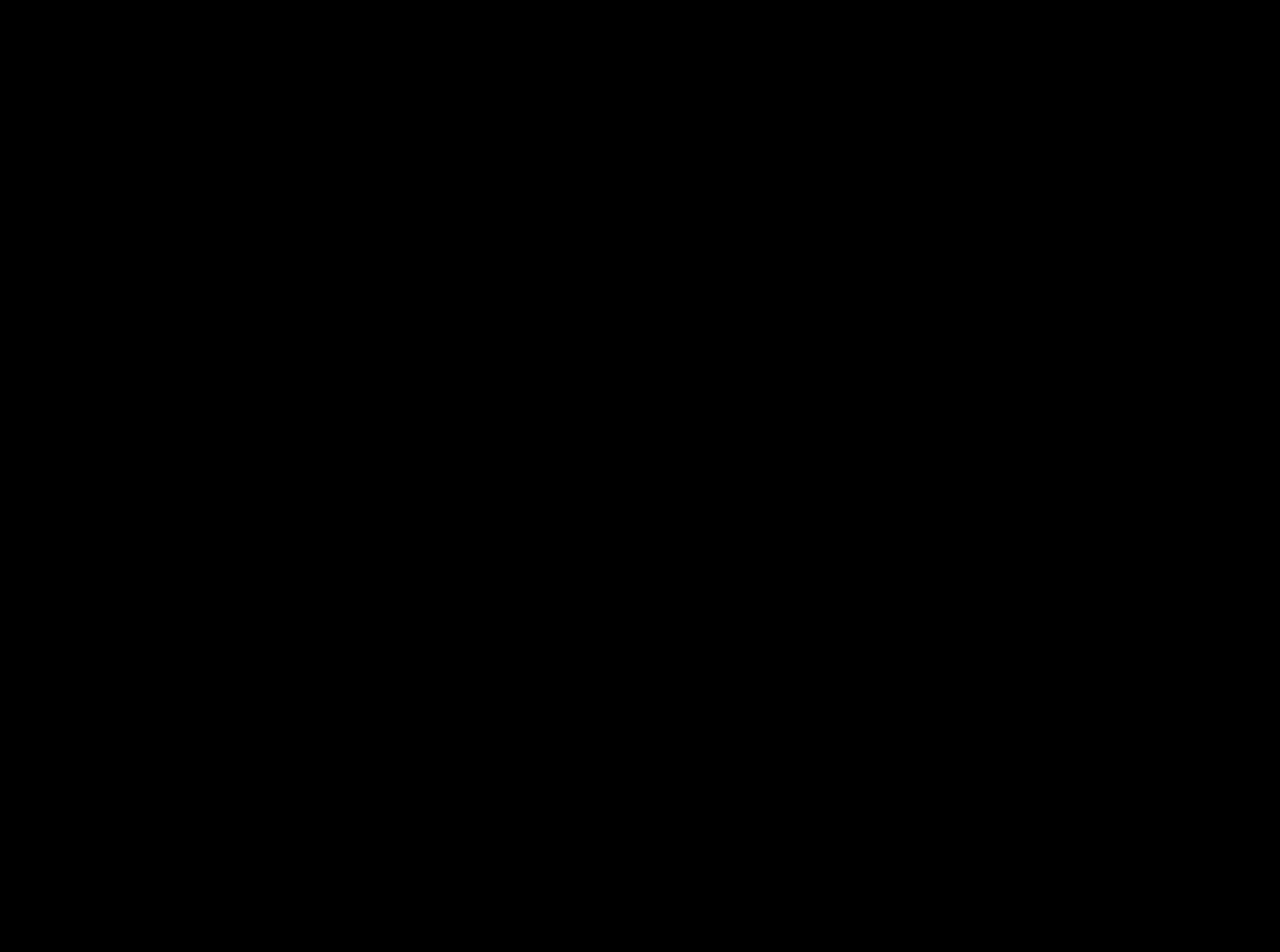
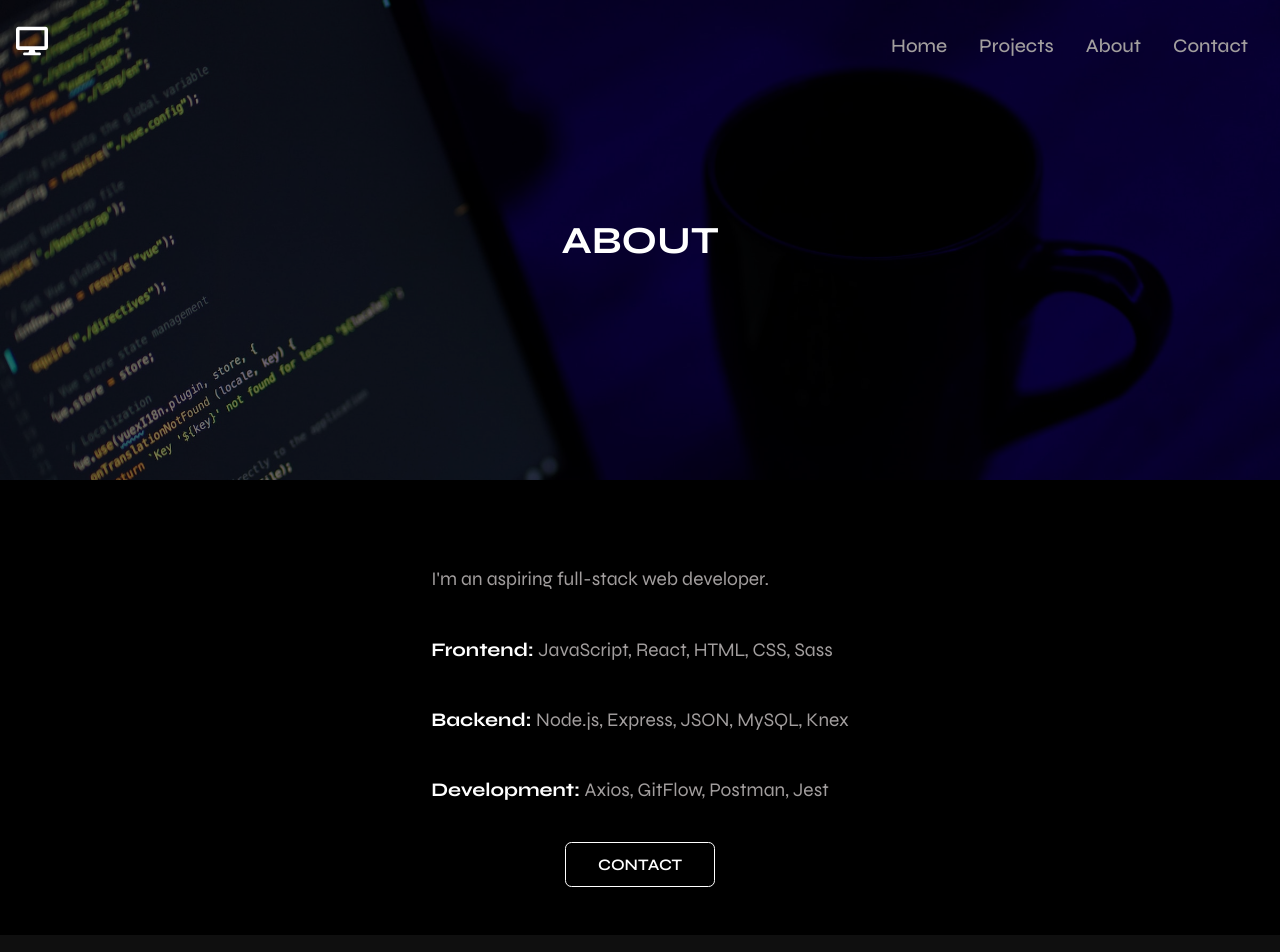
Before and after one commit to maggiekami/portfolio, a React (Create React App) app: page /about in a window 1280 px wide. Before the commit this address had no page. Shown: the top 952 px of the page. Before the commit the page ends 800 px from the top, so only its background shows below. Built offline with nearby package versions, Linux system fonts and the light colour scheme.

Commit message:
change card

```diff
--- a/src/App.js
+++ b/src/App.js
@@ -1,6 +1,6 @@
 import "./index.css";
 import Home from "./routes/Home";
-// import About from "./routes/About";
+import About from "./routes/About";
 import Project from "./routes/Project";
 import Contact from "./routes/Contact";
 
@@ -11,6 +11,7 @@ function App() {
     <>
       <Routes>
         <Route path="/" element={<Home />} />
+        <Route path="/about" element={<About />} />
         <Route path="/project" element={<Project />} />
         <Route path="/contact" element={<Contact />} />
       </Routes>
--- /dev/null
+++ b/src/components/AboutContent.js
@@ -0,0 +1,36 @@
+import "./AboutContentStyles.css";
+
+import React from "react";
+import { Link } from "react-router-dom";
+// import React1 from "../assets/react1.jpg";
+// import React2 from "../assets/react2.webp";
+
+const AboutContent = () => {
+  return (
+    <div className="about">
+      <div className="left">
+        <p>I'm an aspiring full-stack web developer.</p>
+
+        <p>
+          <span className="tech">Frontend: </span> JavaScript, React, HTML, CSS,
+          Sass
+        </p>
+        <p>
+          <span className="tech">Backend: </span>Node.js, Express, JSON, MySQL,
+          Knex
+        </p>
+        <p>
+          <span className="tech">Development: </span>Axios, GitFlow, Postman,
+          Jest
+        </p>
+      </div>
+      <div className="btn-container">
+        <Link to="/contact">
+          <button className="btn">Contact</button>
+        </Link>
+      </div>
+    </div>
+  );
+};
+
+export default AboutContent;
--- /dev/null
+++ b/src/components/AboutContentStyles.css
@@ -0,0 +1,57 @@
+.about {
+  width: 100%;
+  margin: 3rem 0;
+  display: flex;
+  flex-direction: column;
+  align-items: center;
+  justify-content: center;
+  flex-wrap: wrap;
+  height: 100%;
+}
+
+.about .left {
+  text-align: center;
+  margin: auto;
+  padding: 1rem;
+  /* max-width: 350px; */
+}
+.about .left p {
+  margin: 1.2rem 0;
+  line-height: 2rem;
+  text-align: left;
+}
+
+.tech {
+  font-weight: bold;
+  color: #fff;
+}
+
+.about .right {
+  max-width: 700px;
+}
+
+.right .img-container {
+  display: grid;
+  grid-template-columns: repeat(12, 1fr);
+  position: relative;
+  align-items: center;
+  text-align: center;
+}
+
+.right .img {
+  max-width: 90%;
+  border: 1px solid #333;
+}
+
+.right .top {
+  grid-column: 1 / span 8;
+  grid-row: 1;
+  padding-top: 20%;
+  z-index: 6;
+}
+
+.right .bottom {
+  grid-column: 4 / -1;
+  grid-row: 1;
+  z-index: 5;
+}
--- a/src/components/HeroImg2Styles.css
+++ b/src/components/HeroImg2Styles.css
@@ -25,6 +25,7 @@
   flex-direction: column;
   justify-content: center;
   align-items: center;
+  margin-bottom: 1.2rem;
 }
 
 .hero-img h1 {
--- a/src/components/HeroImgStyles.css
+++ b/src/components/HeroImgStyles.css
@@ -19,7 +19,7 @@
   top: 0;
   left: 0;
   background-color: #000;
-  opacity: 0.8;
+  opacity: 0.5;
 }
 
 .hero {
--- a/src/components/Navbar.js
+++ b/src/components/Navbar.js
@@ -32,7 +32,7 @@ const Navbar = () => {
           <Link to="/">Home</Link>
         </li>
         <li>
-          <Link to="/project">Project</Link>
+          <Link to="/project">Projects</Link>
         </li>
         <li>
           <Link to="/about">About</Link>
--- a/src/components/NavbarStyles.css
+++ b/src/components/NavbarStyles.css
@@ -33,6 +33,10 @@
   display: none;
 }
 
+.hamburger:hover {
+  cursor: pointer;
+}
+
 @media screen and (max-width: 1040px) {
   .nav-menu {
     flex-direction: column;
--- a/src/components/WorkCardData.js
+++ b/src/components/WorkCardData.js
@@ -18,7 +18,7 @@ const ProjectCardData = [
   {
     imgsrc: project3,
     title: "Bandsite",
-    text: "Multi-page dynamic website for a music band. HTML, Sass (BEM), JavaScript. Responsive design (Flexbox). API HTTP requests (Axios, Postman).",
+    text: "Multi-page dynamic website. HTML, Sass (BEM), JavaScript. Responsive design (Flexbox). API HTTP requests (Axios, Postman).",
     view: "live",
   },
 ];
--- a/src/components/WorkCardStyles.css
+++ b/src/components/WorkCardStyles.css
@@ -8,29 +8,32 @@
   margin: auto;
   display: grid;
   grid-template-columns: repeat(3, 1fr);
-  grid-gap: 40px;
+  grid-gap: 4.5rem;
   padding-bottom: 5rem;
   margin: 2rem auto;
 }
 
 .project-card {
-  background: #131212;
+  /* background: #131212; */
+  /* background: #09091a; */
+  background: #080815;
   padding: 1.2rem 1rem;
   /* box-shadow: 10px 10px rgba(43, 42, 117, 0.3); */
-  box-shadow: 10px 10px rgba(112, 112, 153, 0.3);
+  /* box-shadow: 10px 10px rgba(112, 112, 153, 0.3); */
+  box-shadow: 8px 10px 2px 2px rgba(89, 89, 176, 0.166);
   border-radius: 5px;
 }
 
-/* .project-card:hover {
-  /* border: 1px solid rgba(29, 28, 113, 0.3); */
-/* box-shadow: 20px 20px rgba(128, 127, 204, 0.3); */
-/* } */
+.project-card:hover {
+  border: 1px solid rgba(29, 28, 113, 0.3);
+  box-shadow: 20px 20px rgba(128, 127, 204, 0.3);
+}
 
 .project-card img {
   width: 100%;
 }
 .project-title {
-  color: #fff;
+  color: #f0f0f0d1;
   padding: 1rem 0;
   font-weight: 500;
   margin: 1.5rem auto;
--- a/src/index.css
+++ b/src/index.css
@@ -23,7 +23,7 @@ h1 {
   color: #fff;
 }
 
-/* h1, */
+h2,
 h4,
 p,
 a {
@@ -63,7 +63,9 @@ ul {
 .btn-projects {
   font-weight: 400;
   background: rgba(9, 8, 78, 0.5);
-  border: 1px solid rgba(7, 6, 117, 0.5);
+  /* border: 1px solid rgba(7, 6, 117, 0.5); */
+  /* border: 1px solid rgba(99, 99, 137, 0.168); */
+  border: 1.5px solid black;
   color: rgb(162, 158, 158);
 
   /* border: 1px solid #f0f0f0; */
@@ -71,9 +73,11 @@ ul {
 
 .btn:hover {
   background-color: rgba(34, 32, 112, 0.5);
+  border: transparent;
   color: #fff;
   /* box-shadow: 5px 5px rgba(94, 91, 189, 0.5); */
-  box-shadow: 5px 5px rgba(112, 112, 153, 0.3);
+  /* box-shadow: 5px 5px rgba(112, 112, 153, 0.3); */
+  box-shadow: 5px 5px rgba(89, 89, 176, 0.166);
 
   /* transition: 0.3s; */
 
--- /dev/null
+++ b/src/routes/About.js
@@ -0,0 +1,19 @@
+import React from "react";
+
+import Navbar from "../components/Navbar";
+import Footer from "../components/Footer";
+import HeroImg2 from "../components/HeroImg2";
+import AboutContent from "../components/AboutContent";
+
+const About = () => {
+  return (
+    <div>
+      <Navbar />
+      <HeroImg2 heading="ABOUT" />
+      <AboutContent />
+      <Footer />
+    </div>
+  );
+};
+
+export default About;
```
